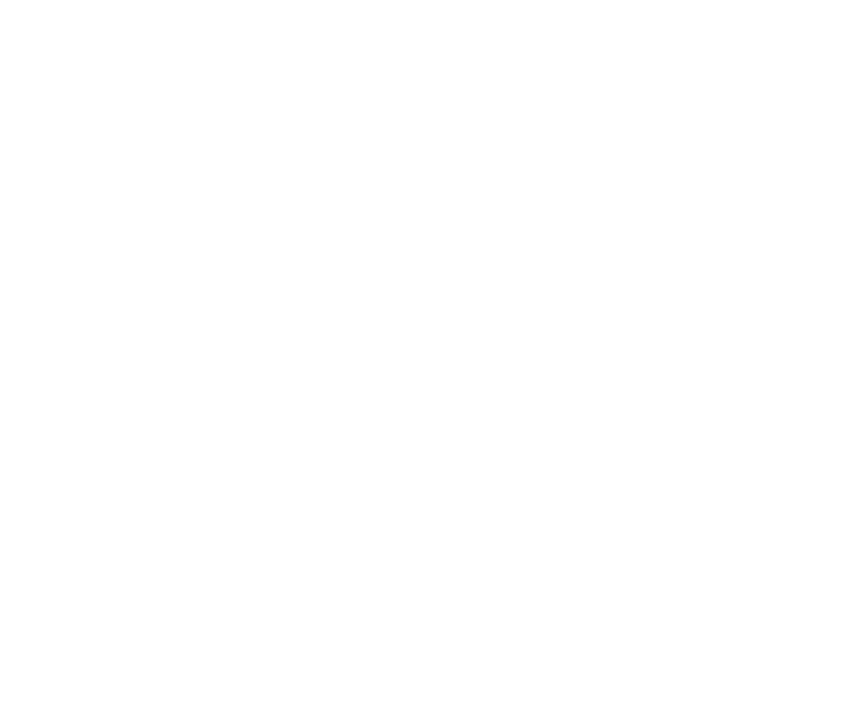
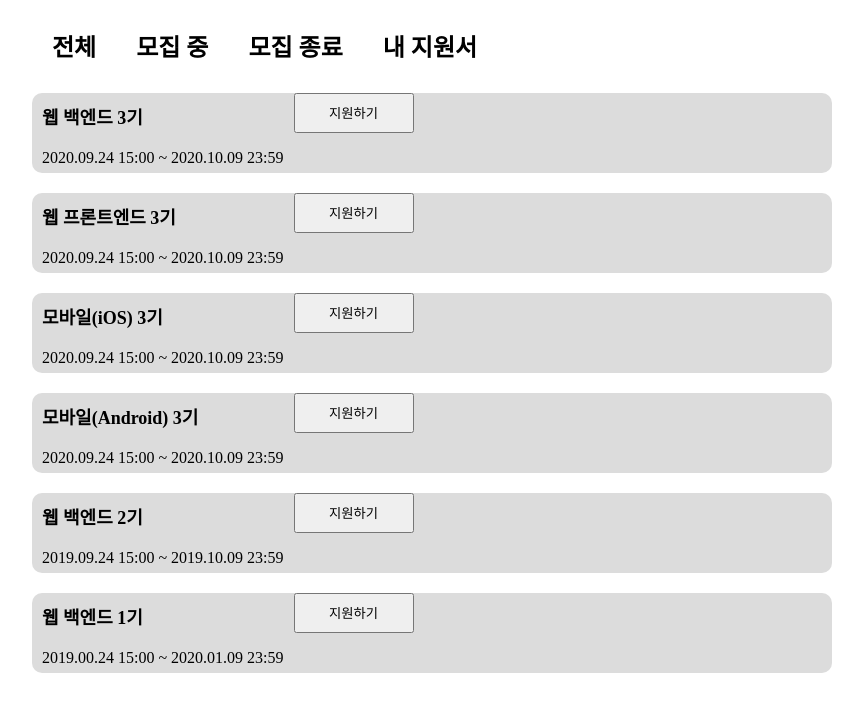
Before and after one commit to woowacourse/service-apply, a Vue app in the folder frontend/: page /recruits in a window 1280 px wide. Shown: the top 712 px of the page, without its empty margins (208-1071 px from the left). Built offline with nearby package versions, Linux system fonts and the light colour scheme.

Commit message:
feat: recruiting page prototyping

```diff
--- /dev/null
+++ b/frontend/src/components/RecruitListObject.vue
@@ -0,0 +1,75 @@
+<template>
+  <div>
+    <div v-for="card in recruitsList" class="card" :key="card.id">
+      <div class="flex">
+        <div>
+          <div class="recruit-title">
+            <b>{{ card.title }}</b>
+          </div>
+          <div class="recruit-duration">
+            {{ parseTime(card.startTime) }} ~ {{ parseTime(card.endTime) }}
+          </div>
+        </div>
+        <div>
+          <button class="enroll-button">지원하기</button>
+        </div>
+      </div>
+    </div>
+  </div>
+</template>
+
+<script>
+export default {
+  props: {
+    recruitsList: {
+      type: Array,
+      required: true,
+    },
+  },
+  methods: {
+    parseTime(time) {
+      return (
+        time.getFullYear() +
+        "." +
+        (time.getMonth() < 10 ? "0" + time.getMonth() : time.getMonth()) +
+        "." +
+        (time.getDate() < 10 ? "0" + time.getDate() : time.getDate()) +
+        " " +
+        time.getHours() +
+        ":" +
+        (time.getMinutes() < 10 ? "0" + time.getMinutes() : time.getMinutes())
+      )
+    },
+  },
+}
+</script>
+
+<style>
+.card {
+  width: 100%;
+  height: 80px;
+  background-color: #dcdcdc;
+  border-radius: 10px;
+  display: inline-block;
+  margin: 10px 0 10px 0;
+}
+
+.recruit-title {
+  padding: 10px;
+  font-size: large;
+}
+
+.recruit-duration {
+  padding: 10px;
+}
+
+.flex {
+  display: flex;
+}
+
+.enroll-button {
+  width: 120px;
+  height: 40px;
+  right: auto;
+}
+</style>
--- a/frontend/src/router/index.js
+++ b/frontend/src/router/index.js
@@ -1,14 +1,18 @@
 import Vue from "vue"
 import VueRouter from "vue-router"
+import Recruits from "@/views/Recruits.vue"
 
 Vue.use(VueRouter)
-
-const routes = []
 
 const router = new VueRouter({
   mode: "history",
   base: process.env.BASE_URL,
-  routes,
+  routes: [
+    {
+      path: "/recruits",
+      component: Recruits,
+    },
+  ],
 })
 
 export default router
--- /dev/null
+++ b/frontend/src/views/Recruits.vue
@@ -0,0 +1,147 @@
+<template>
+  <div id="wrapper">
+    <div id="tab-wrapper">
+      <h2 class="list-tab" id="all" @click="setFilter('all')">전체</h2>
+      <h2 class="list-tab" id="ongoing" @click="setFilter('ongoing')">모집 중</h2>
+      <h2 class="list-tab" id="finished" @click="setFilter('finished')">모집 종료</h2>
+      <h2 class="list-tab" id="mypage">내 지원서</h2>
+    </div>
+    <div id="component">
+      <RecruitListObject v-bind:recruitsList="recruitsList" />
+    </div>
+  </div>
+</template>
+
+<script>
+import RecruitListObject from "@/components/RecruitListObject.vue"
+
+export default {
+  name: "Recruits",
+  data() {
+    return {
+      recruitsList: [],
+      allList: [
+        {
+          id: 6,
+          title: "웹 백엔드 3기",
+          startTime: new Date("2020-10-24T15:00:00"),
+          endTime: new Date("2020-11-09T23:59:00"),
+        },
+        {
+          id: 5,
+          title: "웹 프론트엔드 3기",
+          startTime: new Date("2020-10-24T15:00:00"),
+          endTime: new Date("2020-11-09T23:59:00"),
+        },
+        {
+          id: 4,
+          title: "모바일(iOS) 3기",
+          startTime: new Date("2020-10-24T15:00:00"),
+          endTime: new Date("2020-11-09T23:59:00"),
+        },
+        {
+          id: 3,
+          title: "모바일(Android) 3기",
+          startTime: new Date("2020-10-24T15:00:00"),
+          endTime: new Date("2020-11-09T23:59:00"),
+        },
+        {
+          id: 2,
+          title: "웹 백엔드 2기",
+          startTime: new Date("2019-10-24T15:00:00"),
+          endTime: new Date("2019-11-09T23:59:00"),
+        },
+        {
+          id: 1,
+          title: "웹 백엔드 1기",
+          startTime: new Date("2019-01-24T15:00:00"),
+          endTime: new Date("2020-02-09T23:59:00"),
+        },
+      ],
+      ongoingList: [
+        {
+          id: 6,
+          title: "웹 백엔드 3기",
+          startTime: new Date("2020-10-24T15:00:00"),
+          endTime: new Date("2020-11-09T23:59:00"),
+        },
+        {
+          id: 5,
+          title: "웹 프론트엔드 3기",
+          startTime: new Date("2020-10-24T15:00:00"),
+          endTime: new Date("2020-11-09T23:59:00"),
+        },
+        {
+          id: 4,
+          title: "모바일(iOS) 3기",
+          startTime: new Date("2020-10-24T15:00:00"),
+          endTime: new Date("2020-11-09T23:59:00"),
+        },
+        {
+          id: 3,
+          title: "모바일(Android) 3기",
+          startTime: new Date("2020-10-24T15:00:00"),
+          endTime: new Date("2020-11-09T23:59:00"),
+        },
+      ],
+      finishedList: [
+        {
+          id: 2,
+          title: "웹 백엔드 2기",
+          startTime: new Date("2019-10-24T15:00:00"),
+          endTime: new Date("2019-11-09T23:59:00"),
+        },
+        {
+          id: 1,
+          title: "웹 백엔드 1기",
+          startTime: new Date("2019-01-24T15:00:00"),
+          endTime: new Date("2020-02-09T23:59:00"),
+        },
+      ],
+    }
+  },
+  components: {
+    RecruitListObject,
+  },
+  mounted() {
+    this.setFilter("all")
+  },
+  methods: {
+    setFilter(param) {
+      if (param === "all") {
+        this.recruitsList = this.allList.slice()
+      }
+      if (param === "ongoing") {
+        this.recruitsList = this.ongoingList.slice()
+      }
+      if (param === "finished") {
+        this.recruitsList = this.finishedList.slice()
+      }
+    },
+  },
+}
+</script>
+
+<style scoped>
+@media (min-width: 800px) {
+  #wrapper {
+    width: 800px;
+    margin: 0 auto;
+  }
+}
+
+#tab-wrapper {
+  display: flex;
+}
+
+.list-tab {
+  padding: 0 20px 0 20px;
+}
+
+@media (max-width: 500px) {
+  .list-tab {
+    font-size: smaller;
+    padding: 0 10px 0 10px;
+  }
+}
+</style>
```
